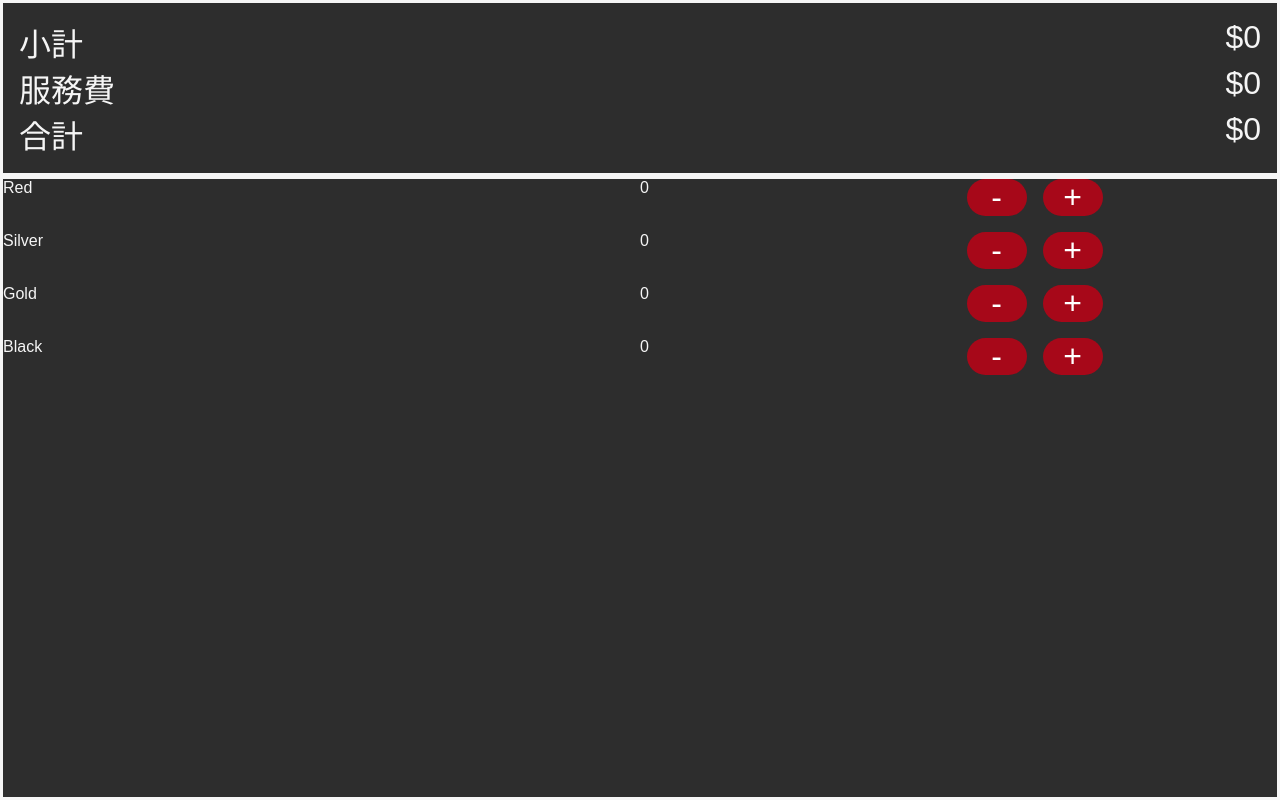
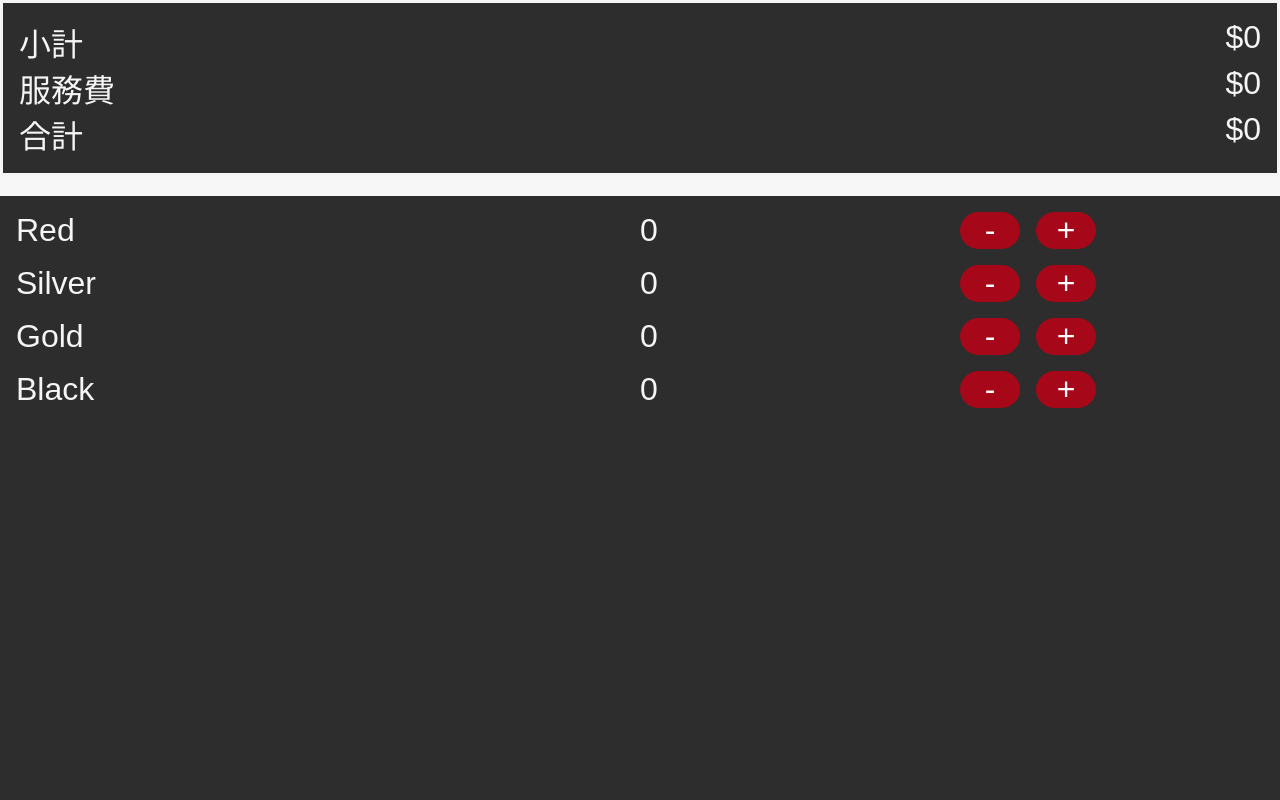
Before and after one commit to man7788/sushiro-calculator, a React (Vite) app in the folder calculator/: page / in a window 1280 px wide. Built offline with nearby package versions, Linux system fonts and the light colour scheme.

Commit message:
Add Body styles

```diff
--- a/calculator/src/Components/Body.module.css
+++ b/calculator/src/Components/Body.module.css
@@ -1,3 +1,7 @@
 .Body {
-  border: 3px solid whitesmoke;
+  border-top: 20px solid #f7f7f7;
+  display: grid;
+  align-content: start;
+  font-size: 2rem;
+  padding: 1rem 1rem 1rem 1rem;
 }
```
